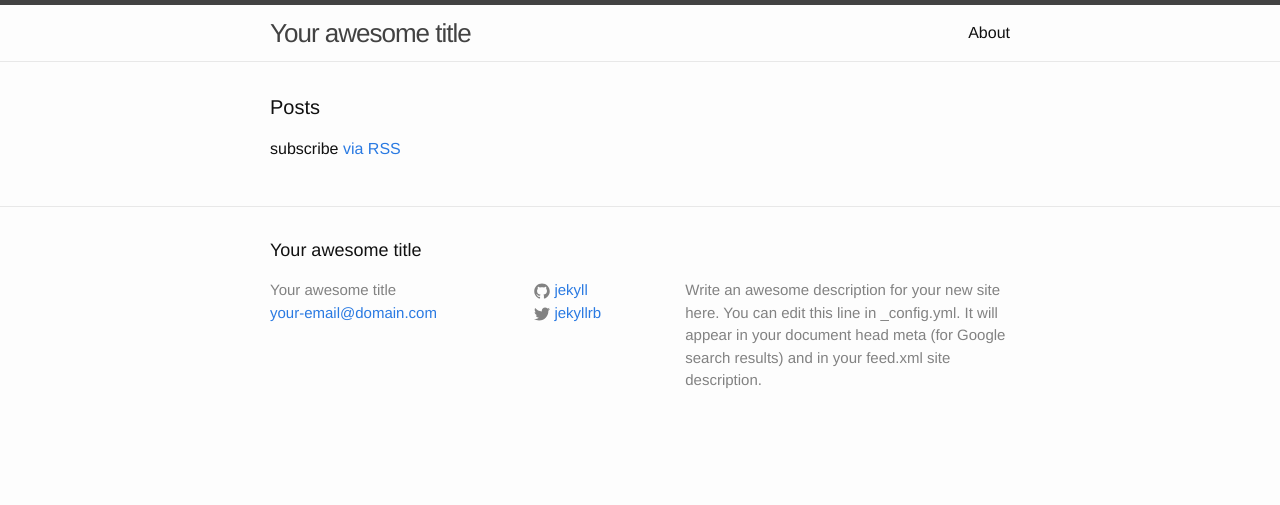
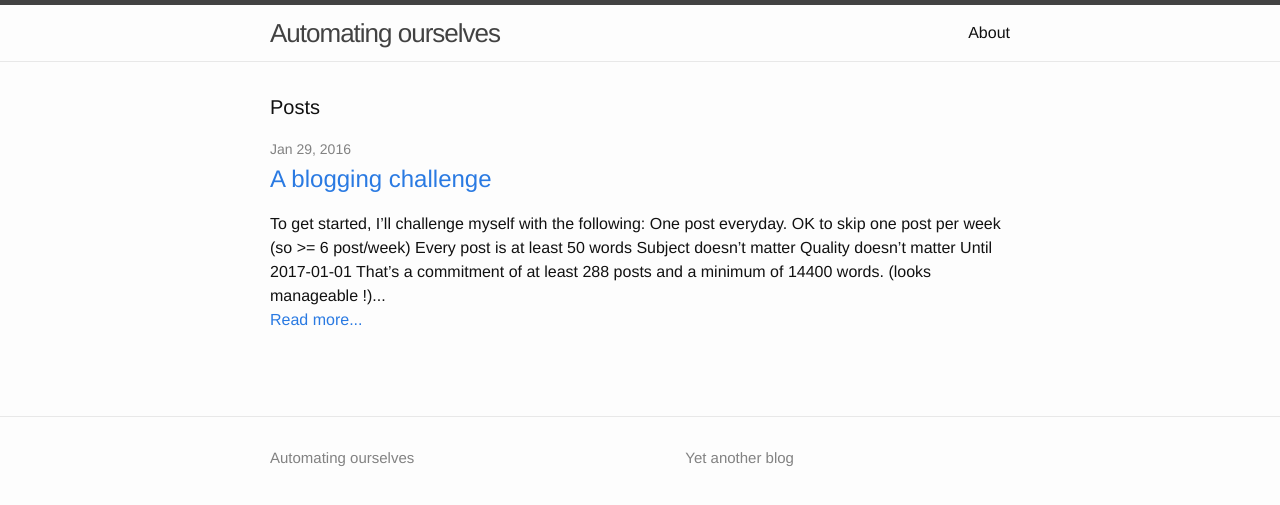
Before and after one commit to pinouchon/pinouchon.github.io, a Jekyll site: the page built from index.html, in a window 1280 px wide. Shown: the top 505 px of the page. Built offline with Jekyll 4.4.1, drawn with Linux system fonts in a browser that asks for light colours.

Commit message:
first post

```diff
--- a/_config.yml
+++ b/_config.yml
@@ -1,14 +1,12 @@
 # Site settings
-title: Your awesome title
-email: your-email@domain.com
+title: Automating ourselves
+#email: your-email@domain.com
 description: > # this means to ignore newlines until "baseurl:"
-  Write an awesome description for your new site here. You can edit this
-  line in _config.yml. It will appear in your document head meta (for
-  Google search results) and in your feed.xml site description.
+  Yet another blog
 baseurl: "" # the subpath of your site, e.g. /blog/
-url: "http://yourdomain.com" # the base hostname & protocol for your site
-twitter_username: jekyllrb
-github_username:  jekyll
+#url: "http://yourdomain.com" # the base hostname & protocol for your site
+#twitter_username: jekyllrb
+#github_username:  jekyll
 
 # Build settings
 markdown: kramdown
--- a/_includes/footer.html
+++ b/_includes/footer.html
@@ -2,7 +2,7 @@
 
   <div class="wrapper">
 
-    <h2 class="footer-heading">{{ site.title }}</h2>
+    <!--<h2 class="footer-heading">{{ site.title }}</h2>-->
 
     <div class="footer-col-wrapper">
       <div class="footer-col  footer-col-1">
--- /dev/null
+++ b/_posts/2016-01-29-blogging-challenge.markdown
@@ -0,0 +1,21 @@
+---
+layout: post
+title:  "A blogging challenge"
+date:   2016-01-29 21:10:00
+categories: blogging meta motivation
+---
+
+To get started, I'll challenge myself with the following:
+
+  - One post everyday. OK to skip one post per week (so >= 6 post/week)
+  - Every post is at least 50 words
+  - Subject doesn't matter
+  - Quality doesn't matter
+  - Until 2017-01-01
+
+That's a commitment of at least 288 posts and a minimum of 14400 words. (looks manageable !)
+
+If all the above is met, I'll consider the experiment a success.
+
+As for why the rules are setup this way, check out this post :
+[http://blog.codinghorror.com/quantity-always-trumps-quality/](http://blog.codinghorror.com/quantity-always-trumps-quality/)
--- a/about.md
+++ b/about.md
@@ -4,8 +4,8 @@ title: About
 permalink: /about/
 ---
 
-This is the base Jekyll theme. You can find out more info about customizing your Jekyll theme, as well as basic Jekyll usage documentation at [jekyllrb.com](http://jekyllrb.com/)
+I am Benjamin Crouzier, currently a rails and javascript developer, with a strong interest in AI.
 
-You can find the source code for the Jekyll new theme at: [github.com/jglovier/jekyll-new](https://github.com/jglovier/jekyll-new)
-
-You can find the source code for Jekyll at [github.com/jekyll/jekyll](https://github.com/jekyll/jekyll)
+ - Github: [https://github.com/pinouchon](https://github.com/pinouchon)
+ - Stackoverflow: [http://stackoverflow.com/users/311744/pinouchon](http://stackoverflow.com/users/311744/pinouchon)
+ - Email: b.crouzier at gmail
--- a/index.html
+++ b/index.html
@@ -14,10 +14,12 @@ layout: default
         <h2>
           <a class="post-link" href="{{ post.url | prepend: site.baseurl }}">{{ post.title }}</a>
         </h2>
+        {{ post.content | strip_html | truncatewords:55}}<br>
+        <a href="{{ post.url }}">Read more...</a><br><br>
       </li>
     {% endfor %}
   </ul>
 
-  <p class="rss-subscribe">subscribe <a href="{{ "/feed.xml" | prepend: site.baseurl }}">via RSS</a></p>
+  <!--<p class="rss-subscribe">subscribe <a href="{{ "/feed.xml" | prepend: site.baseurl }}">via RSS</a></p>-->
 
 </div>
```
Also changed, not shown: 2 other files.
